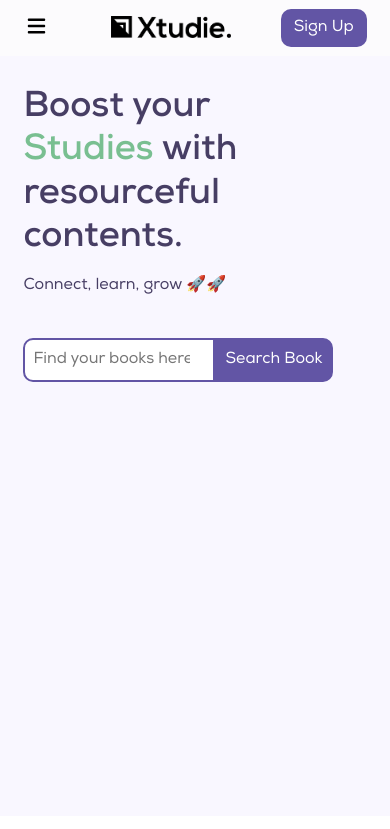
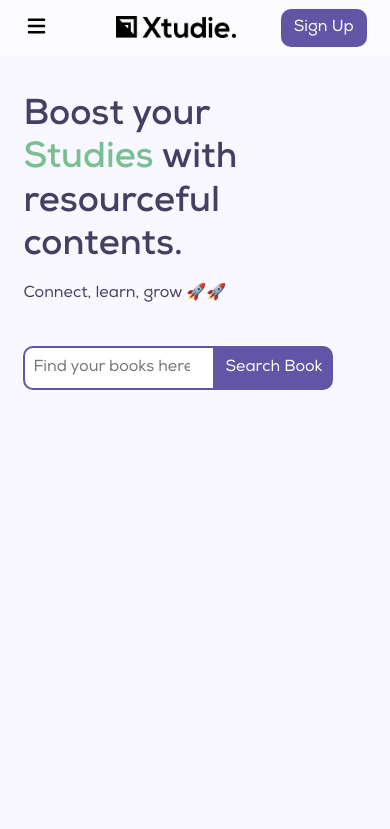
Before and after one commit to Xtudie/Xtudie-Main, a website: page index.html in a window 390 px wide. Shown: the top 829 px of the page. Drawn offline with nearby package versions, Linux system fonts and the light colour scheme.

Commit message:
quick fix

```diff
--- a/css/style.css
+++ b/css/style.css
@@ -30,6 +30,10 @@ header {
     padding: .5rem 6% !important;
     font-size: 18px;
     background-color: #fcfbfd;
+    position: fixed !important;
+    width: 100%;
+    overflow: hidden;
+    z-index: 2;
 }
 nav{
     padding: 0!important;
@@ -87,7 +91,7 @@ nav{
 }
 #above-fold {
     display: flex;
-    padding: 0 6%;
+    padding: 2% 6%;
     height: 100vh;
 }
 .intro {
@@ -269,12 +273,13 @@ btn:focus, a:focus
     .navbar-brand{
         margin: auto;
         flex: 0;
-        width: 110px !important;
+        width: 100px!important;
     }.navbar-toggler{
         padding: 0;
     }
     #above-fold{
-        height: 90vh;
+        height: 100vh;
+        padding-top: 4rem;
     }
     .intro {
         width: 100%;
--- a/index.html
+++ b/index.html
@@ -21,7 +21,7 @@
 
     <!-- navbar -->
     <header>
-        <nav class="navbar navbar-expand-md fixed-top">
+        <nav class="navbar navbar-expand-md">
             <div class="container-fluid align-center">
                 <!-- toogle button for mobile nav -->
                 <button class="navbar-toggler" type="button" data-bs-toggle="collapse" data-bs-target="#main-nav" aria-controls="main-nav" aria-expanded="false" aria-label="Toggle navigation">
@@ -70,7 +70,7 @@
     <section id="above-fold">
         <div class="intro">
             <!-- <p>Let's make the best investments</p> -->
-            <h1 data-aos="fade-right"  data-aos-duration="2000">Boost your <br><span id="book">Studies</span> with<br>resourceful contents.</h1>
+            <h1 >Boost your <br><span id="book" data-aos="fade-right"  data-aos-duration="2000">Studies</span> with<br>resourceful contents.</h1>
             <p>Connect, learn, grow 🚀🚀</p>
             <div id="search-books">
                 <input type="search" name="search books" id="search-book" placeholder="Find your books here">
@@ -93,7 +93,7 @@
             <div class="row text-center m-auto my-5" id="features">
 
               <div class="col-lg-3 col-12 mb-3 cards">
-                <div class="card ">
+                <div class="card " data-aos="fade-up" data-aos-duration="1800">
                     <div class="card card-body px-4">
                         <i class="fa-regular fa-file card-icons" aria-hidden="true"></i>
                         <h5 class="fw-bold">Top-rated</h5>
@@ -103,7 +103,7 @@
               </div>
 
               <div class="col-lg-3 col-12 mb-3 cards">
-                <div class="card ">
+                <div class="card " data-aos="fade-up" data-aos-duration="1500" data-aos-delay="500">
                   <div class="card card-body px-4 b-none">
                     <i  class="card-icons fa fa-book"></i>
                     <h5 class="fw-bold">Up-to-date Notes</h5>
@@ -113,7 +113,7 @@
               </div>
 
               <div class="col-lg-3 col-12 mb-3 cards">
-                <div class="card ">
+                <div class="card " data-aos="fade-up" data-aos-duration="2000" data-aos-delay="1000">
                   <div class="card card-body px-4">
                     <i class="fa fa-heartbeat card-icons" aria-hidden="true"></i>
                     <h5 class="fw-bold">Easy Access</h5>
```
